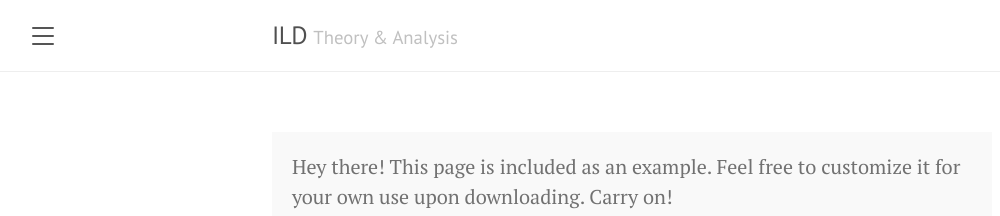
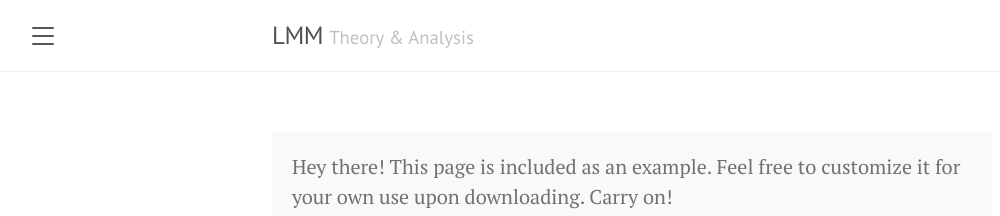
Before and after one commit to lennartseizer/ild, a Jekyll site: the page built from index.md, in a window 1280 px wide. Shown: the top 216 px of the page, without its empty margins (8-1008 px from the left). Built offline with Jekyll 4.4.1, drawn with Linux system fonts in a browser that asks for light colours.

Commit message:
Update _config.yml

```diff
--- a/_config.yml
+++ b/_config.yml
@@ -1,5 +1,5 @@
 # Setup
-title:               ILD
+title:               LMM
 tagline:             'Theory & Analysis'
 description:         'This page contains material, code, and background on intensive longitudinal data analysis. Made by <a href="https://github.com/lennartseizer" target="_blank">@lennartseizer</a>.'
 url:                 'https://lennartseizer.github.io'
@@ -10,8 +10,6 @@
 # About/contact
 author:
   name:              Lennart Seizer
-  url:               https://twitter.com/mdo
-  email:             markdotto@gmail.com
 
 # Gems
 plugins:
```
